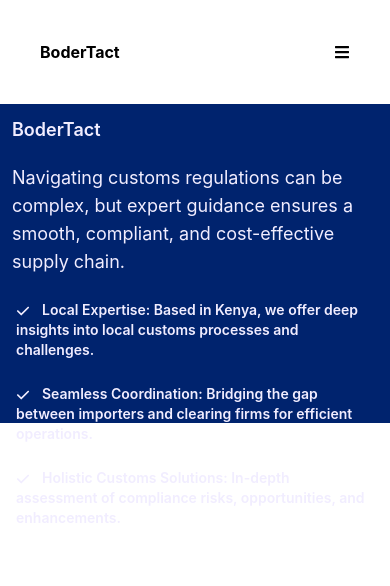
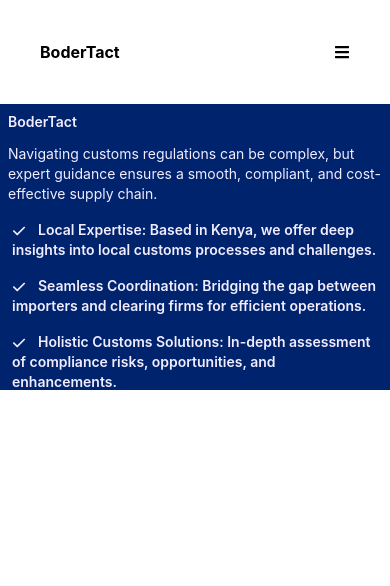
Before and after one commit to kiprutoYG/bodertact, a React (Create React App) app: page / in a window 390 px wide. Shown: the top 586 px of the page. Built offline with nearby package versions, Linux system fonts and the light colour scheme.

Commit message:
Extra small screens

```diff
--- a/src/components/hero.js
+++ b/src/components/hero.js
@@ -3,16 +3,16 @@
 
 const Hero = () => (
     <section id="home" className="">
-      <div className="md:flex-row grid grid-cols-1 h-screen md:h-[70vh] lg:h-[50vh] md:grid-cols-2 gap-2">
+      <div className="md:flex-row grid grid-cols-1 h-screen md:h-[70vh] lg:h-[50vh] md:grid-cols-2 md:gap-2">
         <div className=" bg-main h-1/2 md:h-full md:col-span-1">
-          <div className="inset-0 top-3 text-left text-acc lg:p-8 lg:pt-16 lg:align-middle">
-            <h1 className="p-2 m-1 font-semibold text-lg md:p-3 md:text-xl lg:text-3xl">BoderTact</h1>
-            <p className="p-2 m-1 text-lg md:p-3 lg:text-2xl">Navigating customs regulations can be complex, but expert guidance ensures a smooth, compliant, and cost-effective supply chain.</p>
+          <div className="inset-0 top-1 text-left text-acc lg:p-8 lg:pt-16 lg:align-middle">
+            <h1 className="p-2 m-1 font-semibold text-lg xs:p-1 xs:text-sm md:p-3 md:text-xl lg:text-3xl">BoderTact</h1>
+            <p className="p-2 m-1 text-lg xs:p-1 xs:text-sm md:p-3 lg:text-2xl">Navigating customs regulations can be complex, but expert guidance ensures a smooth, compliant, and cost-effective supply chain.</p>
 
               <ul className="text-sm font-semibold lg:text-xl">
-                <li className="p-2 m-2 md:p-3 lg:p-5"><FaCheck className="inline-block align-middle mr-3"/>Local Expertise: Based in Kenya, we offer deep insights into local customs processes and challenges.</li>
-                <li className="p-2 m-2 md:p-3 lg:p-5"><FaCheck className="inline-block align-middle mr-3"/>Seamless Coordination: Bridging the gap between importers and clearing firms for efficient operations.</li>
-                <li className="p-2 m-2 md:p-3 lg:p-5"><FaCheck className="inline-block align-middle mr-3"/>Holistic Customs Solutions: In-depth assessment of compliance risks, opportunities, and enhancements.</li>
+                <li className="p-2 m-2 xs:p-1 md:p-3 lg:p-5"><FaCheck className="inline-block align-middle mr-3"/>Local Expertise: Based in Kenya, we offer deep insights into local customs processes and challenges.</li>
+                <li className="p-2 m-2 xs:p-1 md:p-3 lg:p-5"><FaCheck className="inline-block align-middle mr-3"/>Seamless Coordination: Bridging the gap between importers and clearing firms for efficient operations.</li>
+                <li className="p-2 m-2 xs:p-1 md:p-3 lg:p-5"><FaCheck className="inline-block align-middle mr-3"/>Holistic Customs Solutions: In-depth assessment of compliance risks, opportunities, and enhancements.</li>
               </ul>
 
           </div>
--- a/tailwind.config.js
+++ b/tailwind.config.js
@@ -2,7 +2,11 @@
 module.exports = {
   content: ["./src/**/*.{js,jsx,ts,tsx}"],
   theme: {
-    extend: {},
+    extend: {
+      screens: {
+        'xs': '350px',
+      }
+    },
     colors: {
       main: '#00236E',
       sec: '#545283',
```
